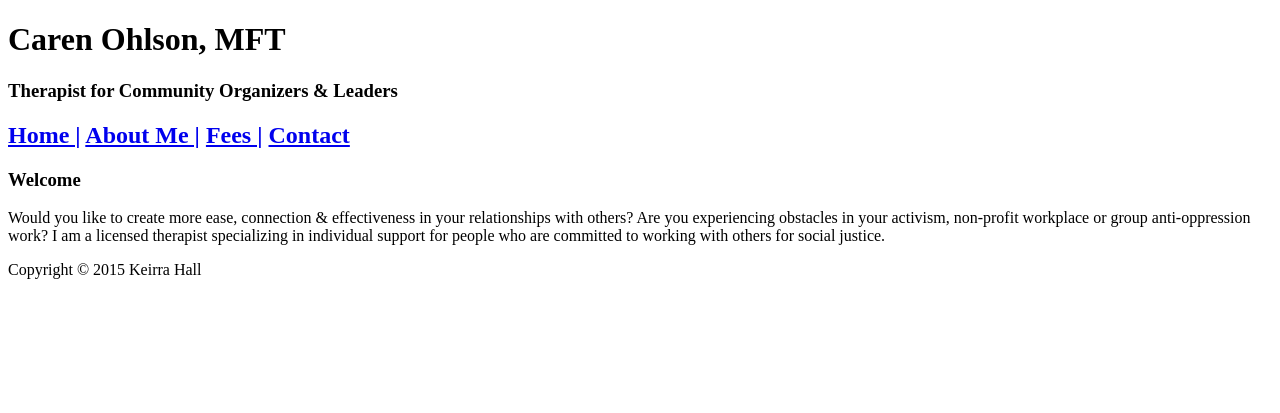
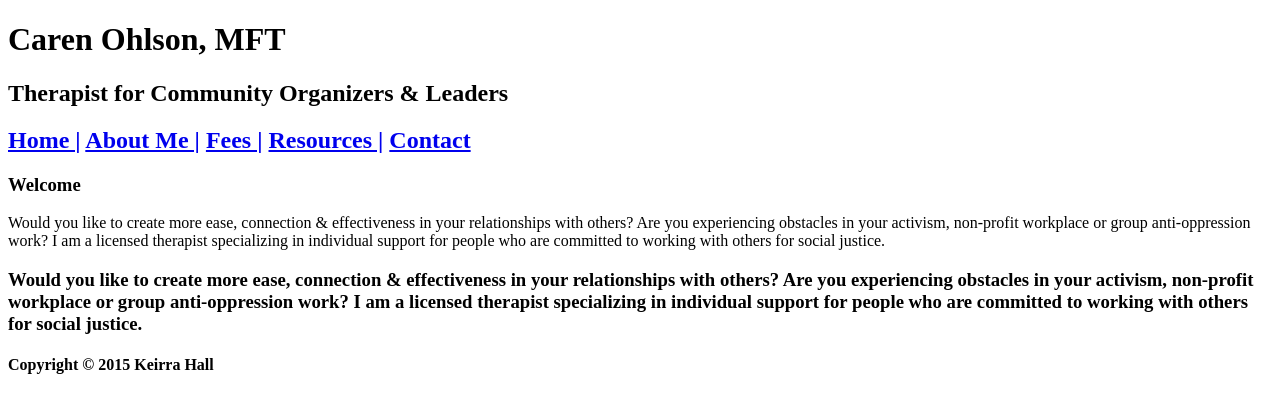
Before and after one commit to codecaptain76/carenmft, a Flask app: page / in a window 1280 px wide. Shown: the top 413 px of the page. Run offline with Flask 2, Linux system fonts and the light colour scheme.

Commit message:
created resource button

```diff
--- a/templates/base.html
+++ b/templates/base.html
@@ -28,7 +28,7 @@
 			<title>Caren MFT</title>
 			<p class= "header-Text"></p>
 			<h1>Caren Ohlson, MFT</h1>
-			<h3>Therapist for Community Organizers & Leaders</h3>
+			<h2>Therapist for Community Organizers & Leaders</h2>
 
 
 			<nav class= "navbarButton">
@@ -36,19 +36,30 @@
 			<a href="/">Home |</a>
 			<a href="/about">About Me |</a>
 			<a href="/fees">Fees |</a>
+			<a href="/Resources">Resources |</a>
 			<a href="/contact">Contact</a>
 			</h1>
 			</nav>
 		</div>
+
 		<div id="main">
 			{% block content %}
 
 			{% endblock %}
 		</div>
 
+	   <div id= "sidebar">
+			<p>
+				<h3>Would you like to create more ease, connection & effectiveness in your relationships with others? Are you experiencing obstacles in your activism, non-profit workplace or group anti-oppression work?
+
+				I am a licensed therapist specializing in individual support for people who are committed to working with others for social justice.</h3>
+			</p>
+		</div>
+
 		<div id="footer">
 			<p class ="footer-Text">
-			Copyright &copy; 2015 Keirra Hall
+			<h4>Copyright &copy; 2015 Keirra Hall
+			</h4>
 			</p>
 		</div>
 </div>
```
